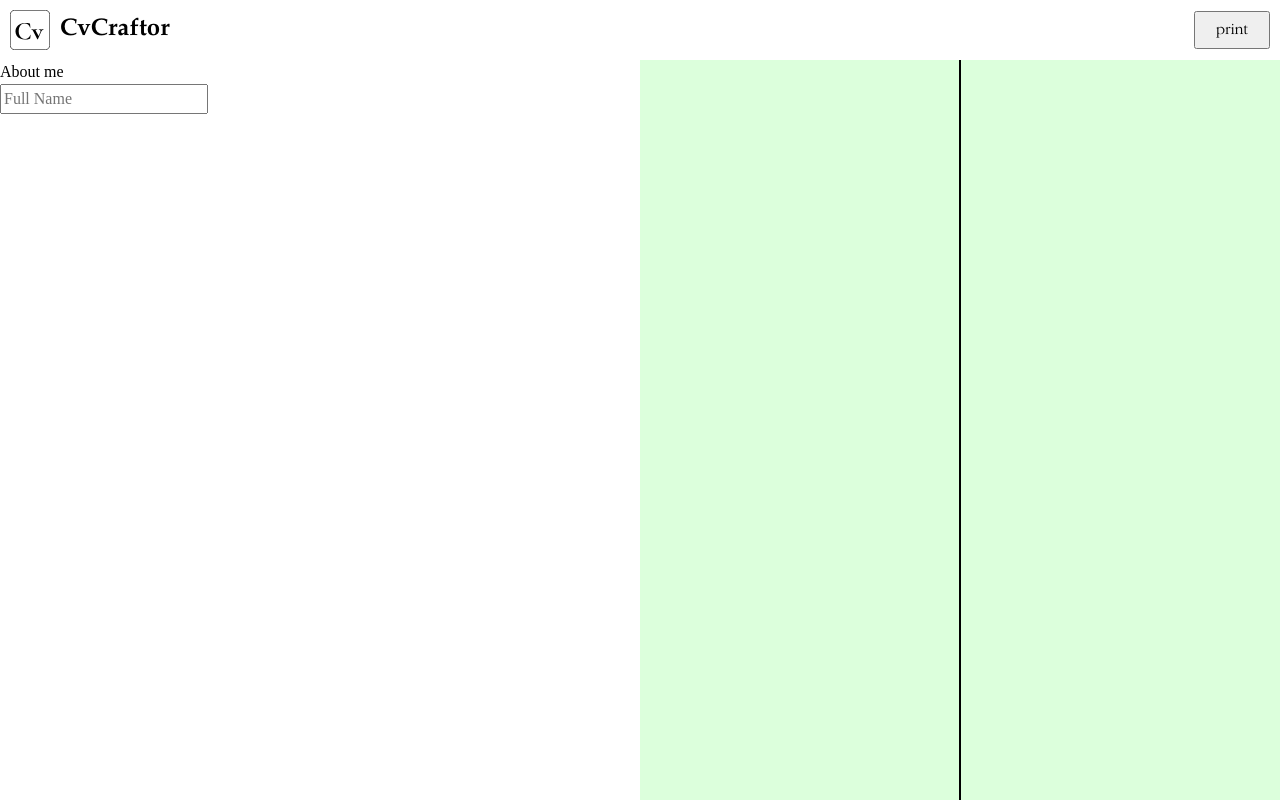
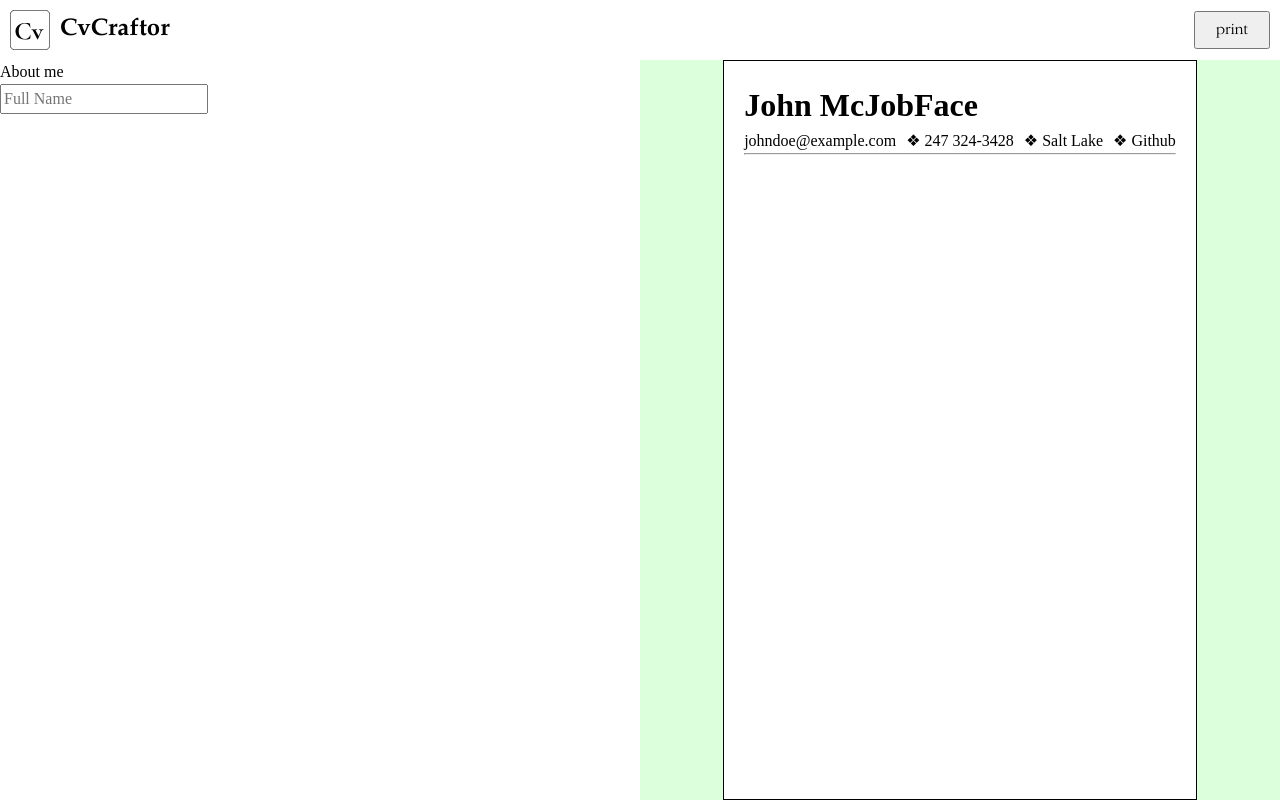
Before and after one commit to deep-vinci/CVcraftor, a React (Vite) app: page / in a window 1280 px wide. Built offline with nearby package versions, Linux system fonts and the light colour scheme.

Commit message:
feat(DisplayPdf): adding header in resume

```diff
--- a/src/MainBody.jsx
+++ b/src/MainBody.jsx
@@ -16,11 +16,20 @@ const Editor = ({ resume, updateData }) => {
     )
 }
 
-const DisplayPdf = (props) => {
+const DisplayPdf = ({ resume }) => {
     return (
         <div className="display-pdf">
             <div className="a4-size">
-
+                <div className="resume resume-header">
+                    <div className="fullname">{`${resume.fullName}`}</div>
+                    <div className="info">
+                        <div className="email">{resume.email}</div>
+                        <div className="phone">❖ {resume.phone}</div>
+                        <div className="location">❖ {resume.location}</div>
+                        <div className="link">❖ {resume.link}</div>
+                    </div>
+                    <hr />
+                </div>
             </div>
         </div>
     )
@@ -28,7 +37,7 @@ const DisplayPdf = (props) => {
 
 const MainBody = () => {
     let resumeObject = {
-        fullName: "John Doe",
+        fullName: "John McJobFace",
         email: "johndoe@example.com",
         phone: "247 324-3428",
         location: "Salt Lake",
--- a/src/index.css
+++ b/src/index.css
@@ -105,4 +105,16 @@ header {
 .a4-size {
     background-color: white;
     border: 0.5px solid black;
+    padding: 20px;
 }
+
+.resume .fullname {
+    font-size: 2rem;
+    font-weight: 600;
+}
+
+.resume .info {
+    display: flex;
+    gap: 10px;
+    font-size: 1rem;
+}
```
